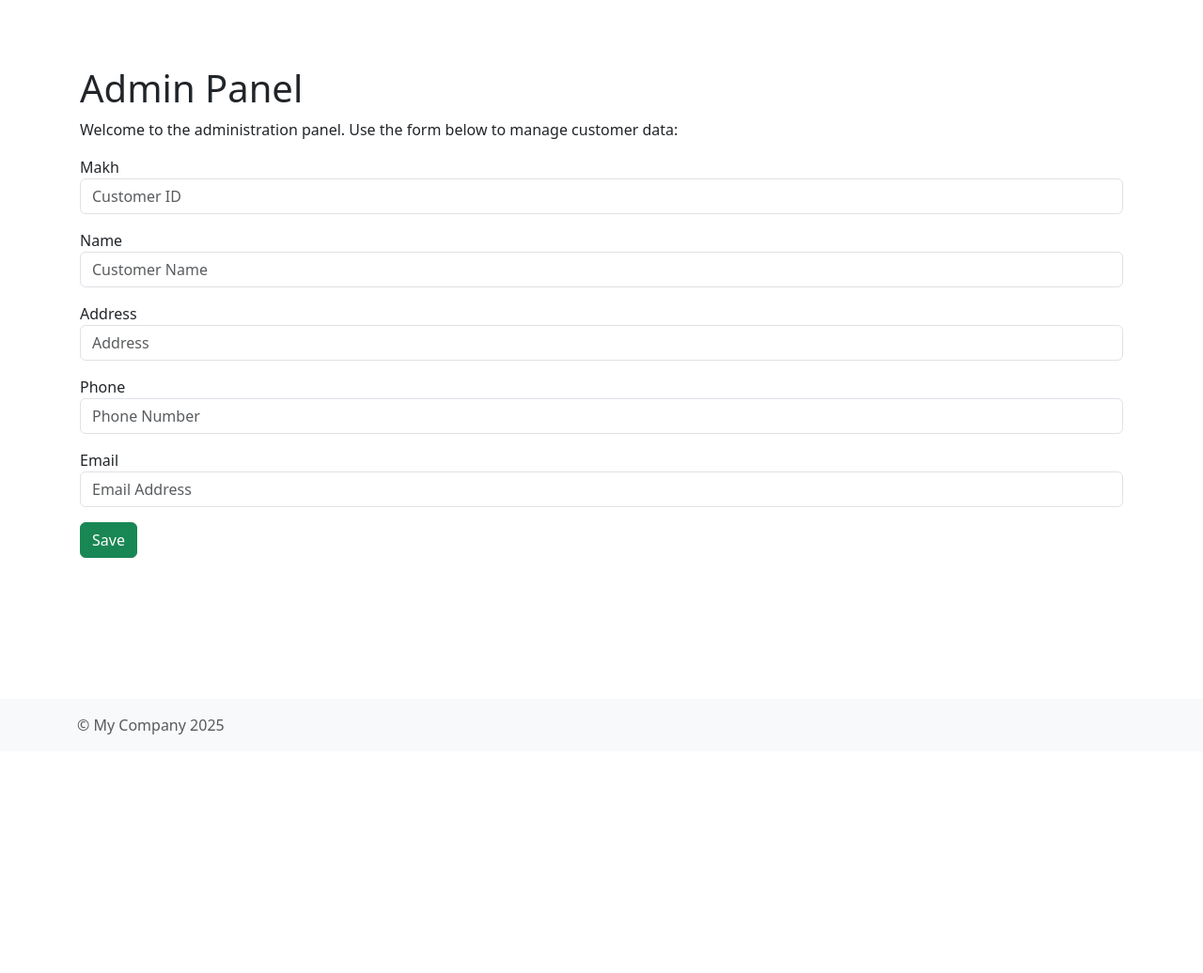
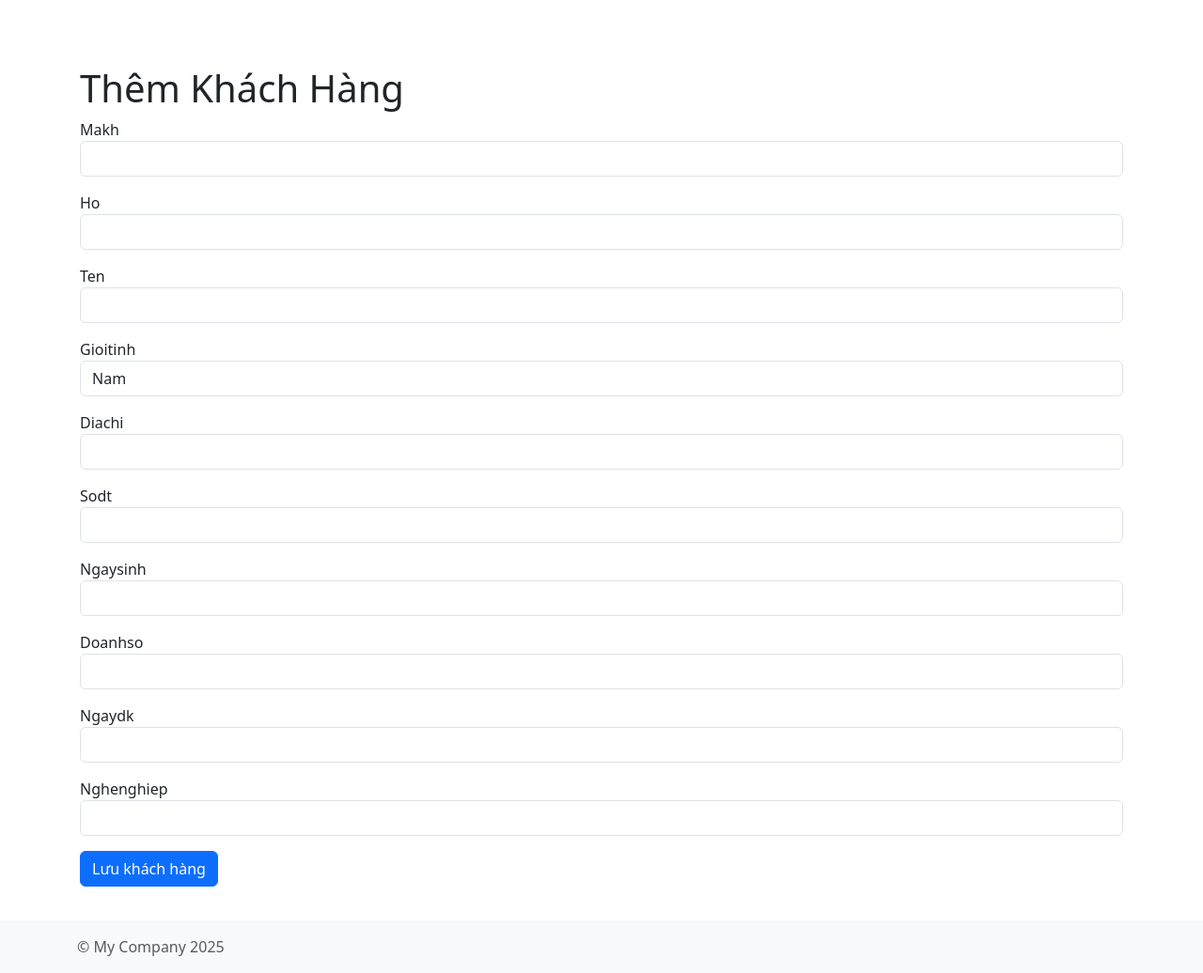
Before and after one commit to kaisergrimlock/medic, a Yii app: template basic/views/site/admin.php in a window 1280 px wide. Shown: the whole page at 94% size. Before the commit the page ends 782 px from the top, so only its background shows below. Run offline with PHP 8.4 and a stand-in for Yii, Linux system fonts and the light colour scheme; the template is opened without the code that fills it, so the values that code supplies are empty; form fields are guessed from the names that the template uses; some libraries are stand-ins or nearby versions.

Commit message:
quản trị customer

```diff
--- a/basic/models/LoginForm.php
+++ b/basic/models/LoginForm.php
@@ -1,6 +1,4 @@
 <?php
-namespace app\models;
-
 namespace app\models;
 
 use Yii;
--- a/basic/views/site/admin.php
+++ b/basic/views/site/admin.php
@@ -1,44 +1,38 @@
 <?php
 use yii\helpers\Html;
+
+$this->title = 'Admin Panel';
+?>
+<div class="site-admin">
+<?php
 use yii\widgets\ActiveForm;
 
-/* @var $this yii\web\View */
+$this->title = 'Thêm Khách Hàng';
+?>
 
-$this->title = 'Admin Panel';
-$this->params['breadcrumbs'][] = $this->title;
-?>
-<div class="site-admin">
-    <h1><?= Html::encode($this->title) ?></h1>
+<h1><?= Html::encode($this->title) ?></h1>
 
-    <p>Welcome to the administration panel. Use the form below to manage customer data:</p>
+<div class="customer-form">
 
-    <div class="customer-form">
-        <?php $form = ActiveForm::begin(); ?>
+    <?php $form = ActiveForm::begin(); ?>
 
-        <div class="form-group">
-            <?= $form->field($model, 'makh')->textInput(['placeholder' => 'Customer ID']) ?>
-        </div>
+    <?= $form->field($model, 'makh')->textInput(['maxlength' => true]) ?>
+    <?= $form->field($model, 'ho')->textInput(['maxlength' => true]) ?>
+    <?= $form->field($model, 'ten')->textInput(['maxlength' => true]) ?>
+    <?= $form->field($model, 'gioitinh')->dropDownList([0 => 'Nam', 1 => 'Nữ']) ?>
+    <?= $form->field($model, 'diachi')->textInput(['maxlength' => true]) ?>
+    <?= $form->field($model, 'sodt')->textInput(['maxlength' => true]) ?>
+    <?= $form->field($model, 'ngaysinh')->input('date') ?>
+    <?= $form->field($model, 'doanhso')->input('number') ?>
+    <?= $form->field($model, 'ngaydk')->input('date') ?>
+    <?= $form->field($model, 'nghenghiep')->textInput(['maxlength' => true]) ?>
 
-        <div class="form-group">
-            <?= $form->field($model, 'name')->textInput(['placeholder' => 'Customer Name']) ?>
-        </div>
+    <div class="form-group">
+        <?= Html::submitButton('Lưu khách hàng', ['class' => 'btn btn-primary']) ?>
+    </div>
 
-        <div class="form-group">
-            <?= $form->field($model, 'address')->textInput(['placeholder' => 'Address']) ?>
-        </div>
+    <?php ActiveForm::end(); ?>
 
-        <div class="form-group">
-            <?= $form->field($model, 'phone')->textInput(['placeholder' => 'Phone Number']) ?>
-        </div>
+</div>
 
-        <div class="form-group">
-            <?= $form->field($model, 'email')->textInput(['placeholder' => 'Email Address']) ?>
-        </div>
-
-        <div class="form-group">
-            <?= Html::submitButton('Save', ['class' => 'btn btn-success']) ?>
-        </div>
-
-        <?php ActiveForm::end(); ?>
-    </div>
 </div>
```
Also changed, not shown: basic/controllers/SiteController.php (+8 -6 lines), basic/models/Customer_2.php (added, +50 -0 lines), basic/basic.db.
